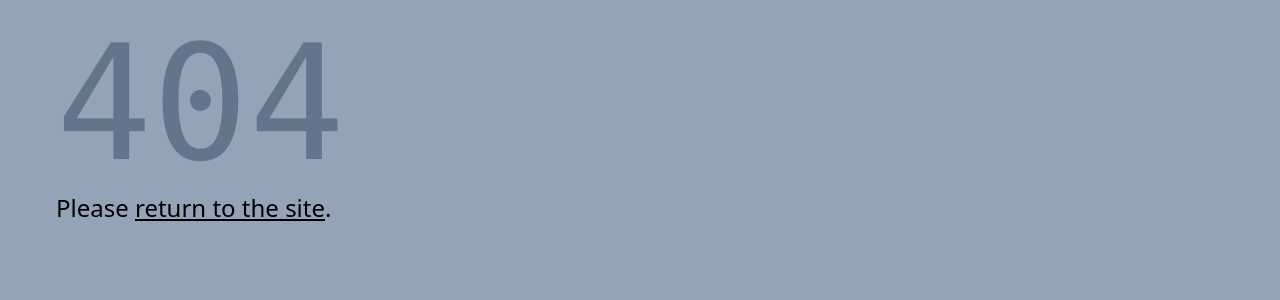
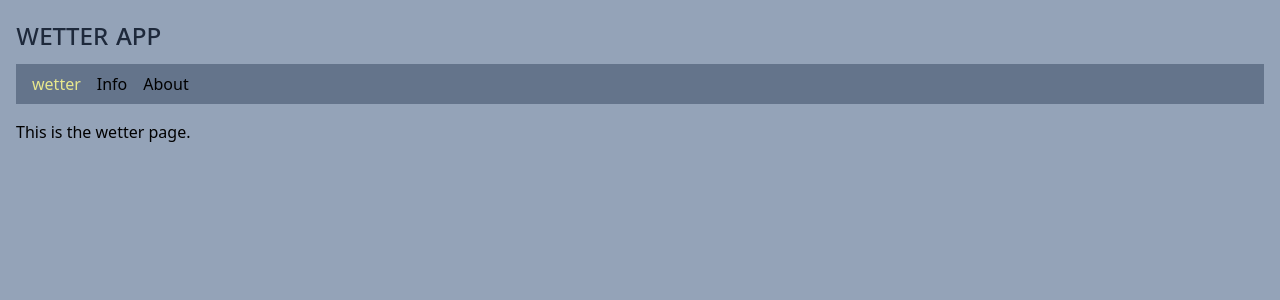
Before and after one commit to winnie-mama-codes/wetter-app, a React (Vite) app: page /wetter in a window 1280 px wide. Before the commit this address had no page. Shown: the top 300 px of the page. Built offline with nearby package versions, Linux system fonts and the light colour scheme.

Commit message:
wetterpage

```diff
--- a/src/components/Nav.tsx
+++ b/src/components/Nav.tsx
@@ -3,7 +3,7 @@ import { NavLink } from "react-router-dom";
 export const Nav = () => {
 	return <nav>
 		<ul className="flex gap-4 bg-slate-500 px-4 py-2 content">
-			<li><NavLink to="/welcome">Welcome</NavLink></li>
+			<li><NavLink to="/wetter">wetter</NavLink></li>
 			<li><NavLink to="/info">Info</NavLink></li>
 			<li><NavLink to="/about">About</NavLink></li>
 		</ul>
--- a/src/pages/PageWelcome.tsx
+++ /dev/null
@@ -1,5 +0,0 @@
-export const PageWelcome = () => {
-	return (
-		<p>This is the welcome page.</p>
-	)
-}
--- /dev/null
+++ b/src/pages/PageWetter.tsx
@@ -0,0 +1,5 @@
+export const PageWetter = () => {
+	return (
+		<p>This is the wetter page.</p>
+	)
+}
```
Also changed, not shown: src/main.tsx (+5 -4 lines).
